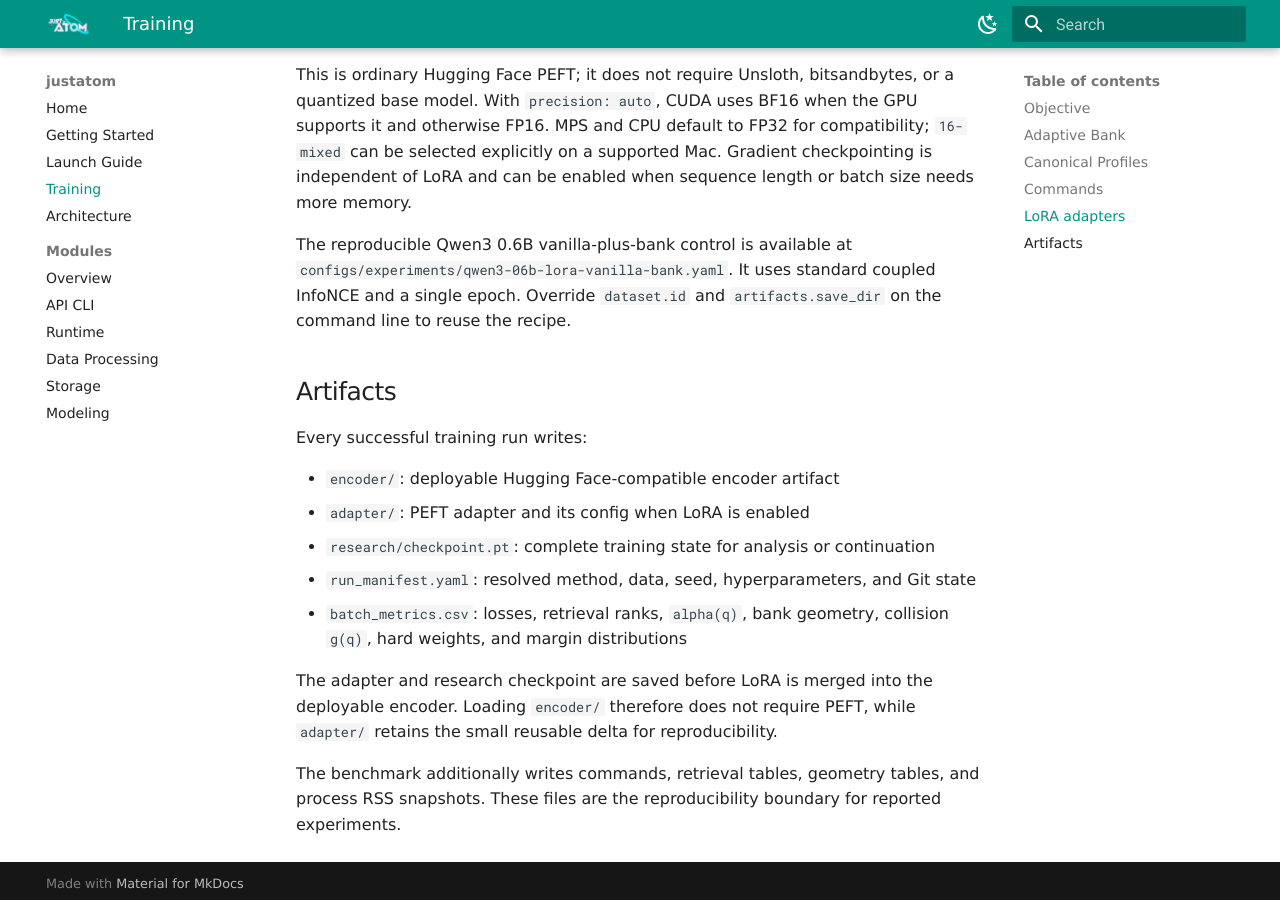
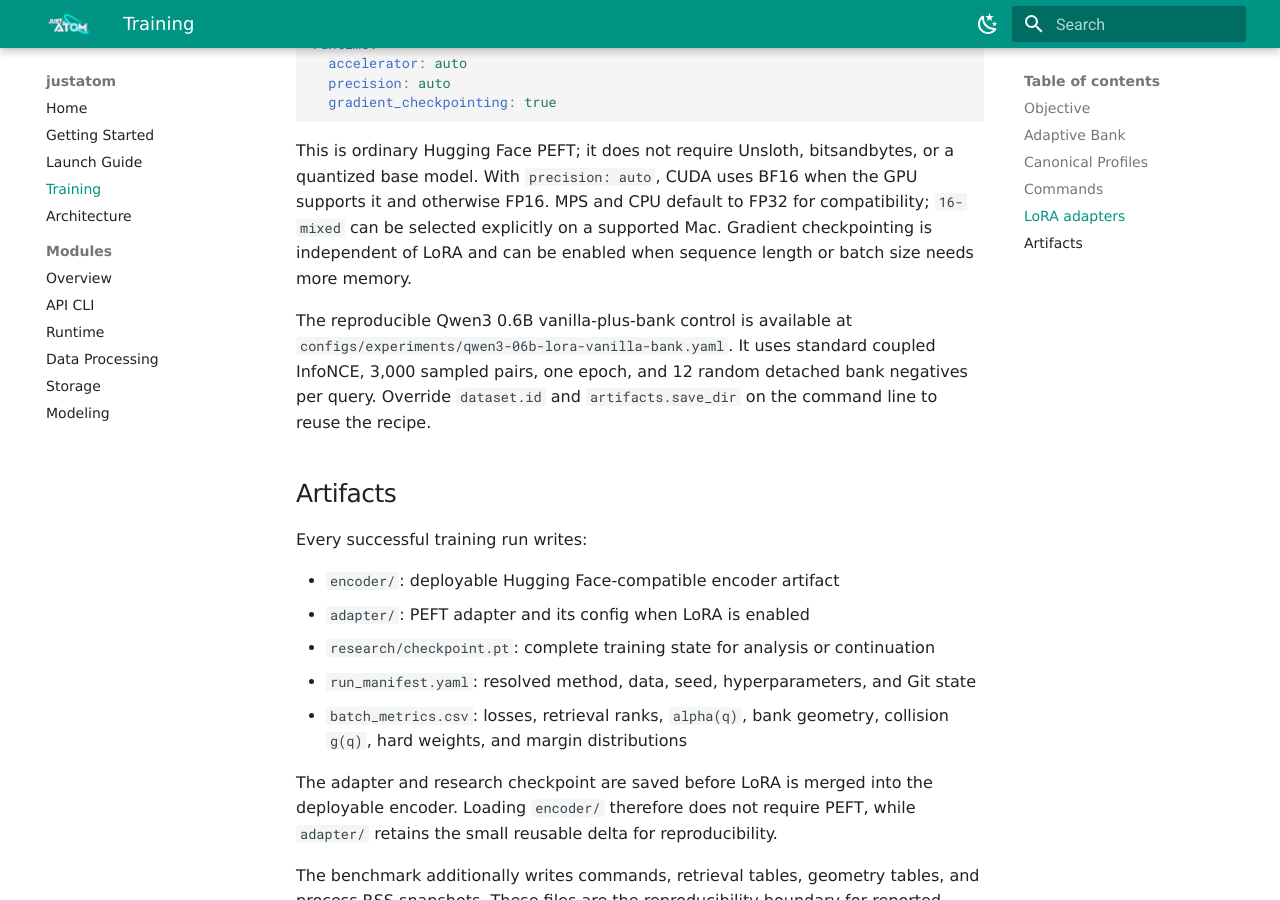
Before and after one commit to atomicai/justatom, an MkDocs documentation site: the page built from docs/training.md, in a window 1280 px wide and 900 px high, scrolled down 3681 px. Built offline with MkDocs 1.6.1 and Material for MkDocs 9.7.7, drawn with Linux system fonts in a browser that asks for light colours; some of the changed text lies outside the part shown.

Commit message:
docs(training): encode selected random-bank control

````diff
--- a/docs/training.md
+++ b/docs/training.md
@@ -91,8 +91,12 @@
   --method vanilla \
   --experiment.role ablation \
   --objective.decoupled false \
+  --optimization.epochs 1 \
+  --optimization.num-samples 3000 \
   --memory-bank.enabled true \
   --memory-bank.size 512 \
+  --memory-bank.mining random \
+  --memory-bank.random-negatives 12 \
   --memory-bank.adaptive.enabled false \
   --memory-bank.margin.mode off
 ```
@@ -182,8 +186,9 @@
 
 The reproducible Qwen3 0.6B vanilla-plus-bank control is available at
 `configs/experiments/qwen3-06b-lora-vanilla-bank.yaml`. It uses standard
-coupled InfoNCE and a single epoch. Override `dataset.id` and
-`artifacts.save_dir` on the command line to reuse the recipe.
+coupled InfoNCE, 3,000 sampled pairs, one epoch, and 12 random detached bank
+negatives per query. Override `dataset.id` and `artifacts.save_dir` on the
+command line to reuse the recipe.
 
 ## Artifacts
 
````
Also changed, not shown: 2 other files.
